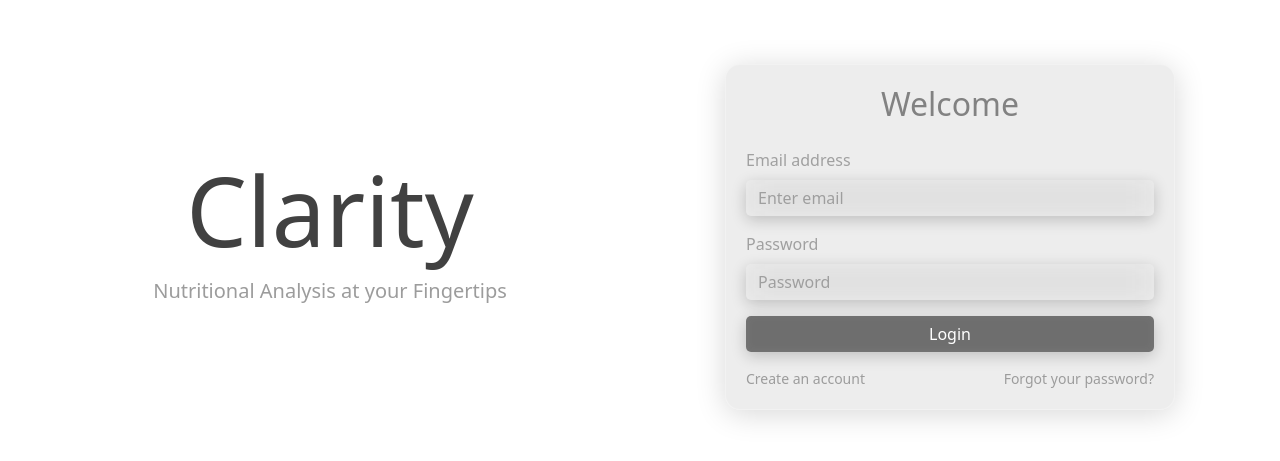
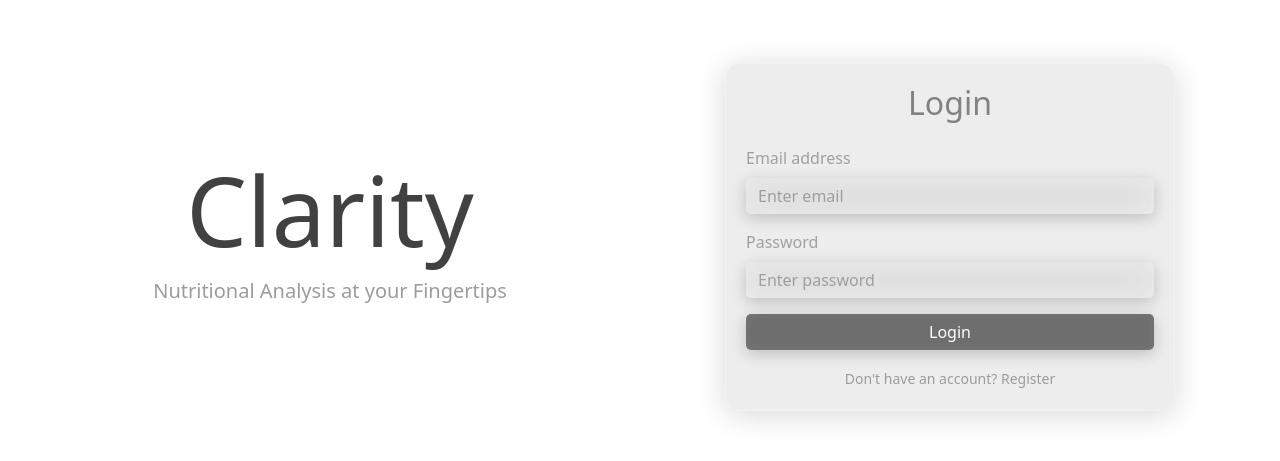
Before and after one commit to MorganBergen/clarity, a React (Create React App) app in the folder client/: page / in a window 1280 px wide. Shown: the part 187-648 px from the top of the page. Built offline with nearby package versions, Linux system fonts and the light colour scheme; what pocketbase would draw is missing.

Commit message:
removed token generation, isclicked handle, and placeholder values

```diff
--- a/client/src/components/Login.js
+++ b/client/src/components/Login.js
@@ -1,31 +1,25 @@
 import React, { useState } from 'react';
 import { useNavigate, Link } from 'react-router-dom';
 import { Container, Row, Col, Form, Button, Alert } from 'react-bootstrap';
-import { signIn } from '../pocketbaseService'; // Adjust the path as necessary
 
 const Login = () => {
   const [email, setEmail] = useState('');
   const [password, setPassword] = useState('');
   const [error, setError] = useState('');
-  const [isClicked, setIsClicked] = useState(false);
+  // const [isClicked, setIsClicked] = useState(false);
   const navigate = useNavigate();
 
   const handleSubmit = async (event) => {
     event.preventDefault();
-    setIsClicked(true);
-
     setError('');
     if (!email || !password) {
       setError('Please enter both email and password.');
       return;
     }
     try {
-      const { token } = await signIn(email, password); // Destructure token from response
-      console.log('Generated token:', token); // Log the token
-      localStorage.setItem('token', token); // Store token in localStorage
       navigate('/Dashboard');
     } catch (err) {
-      setError('Login failed. Please check your credentials and try again.');
+      setError(`Login failed. Please check your credentials and try again. ${err}`);
     }
   };
 
@@ -41,7 +35,7 @@ const Login = () => {
           </Col>
           <Col xs={12} md={6} className="form-column">
             <div className="login-form-container">
-              <h2 className="login-title text-center mb-4">Welcome</h2>
+              <h2 className="login-title text-center mb-4">Login</h2>
               {error && <Alert variant="danger">{error}</Alert>}
               <Form onSubmit={handleSubmit}>
                 <Form.Group className="mb-3" controlId="formBasicEmail">
@@ -57,22 +51,17 @@ const Login = () => {
                   <Form.Label className="form-label">Password</Form.Label>
                   <Form.Control
                     type="password"
-                    placeholder="Password"
+                    placeholder="Enter password"
                     value={password}
                     onChange={(e) => setPassword(e.target.value)}
                   />
                 </Form.Group>
-                <Button
-                  variant="primary"
-                  type="submit"
-                  className={`login-button w-100 ${isClicked ? 'clicked' : ''}`}
-                  >
+                <Button variant="primary" type="submit" className="login-button w-100">
                   Login
                 </Button>
               </Form>
-              <div className="link-container mt-3">
-                <Link to="/register" className="small-link">Create an account</Link>
-                <Link to="/forgot-password" className="small-link">Forgot your password?</Link>
+              <div className="mt-3 text-center">
+                <Link to="/register" className="small-link">Don't have an account? Register</Link>
               </div>
             </div>
           </Col>
```
